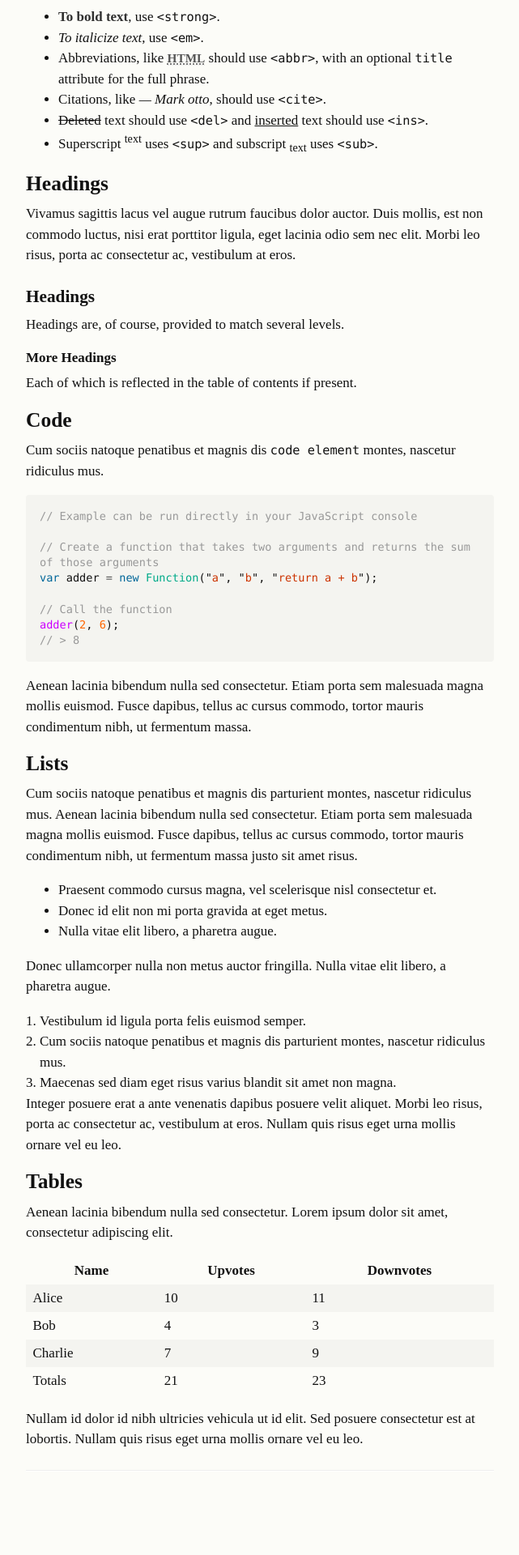
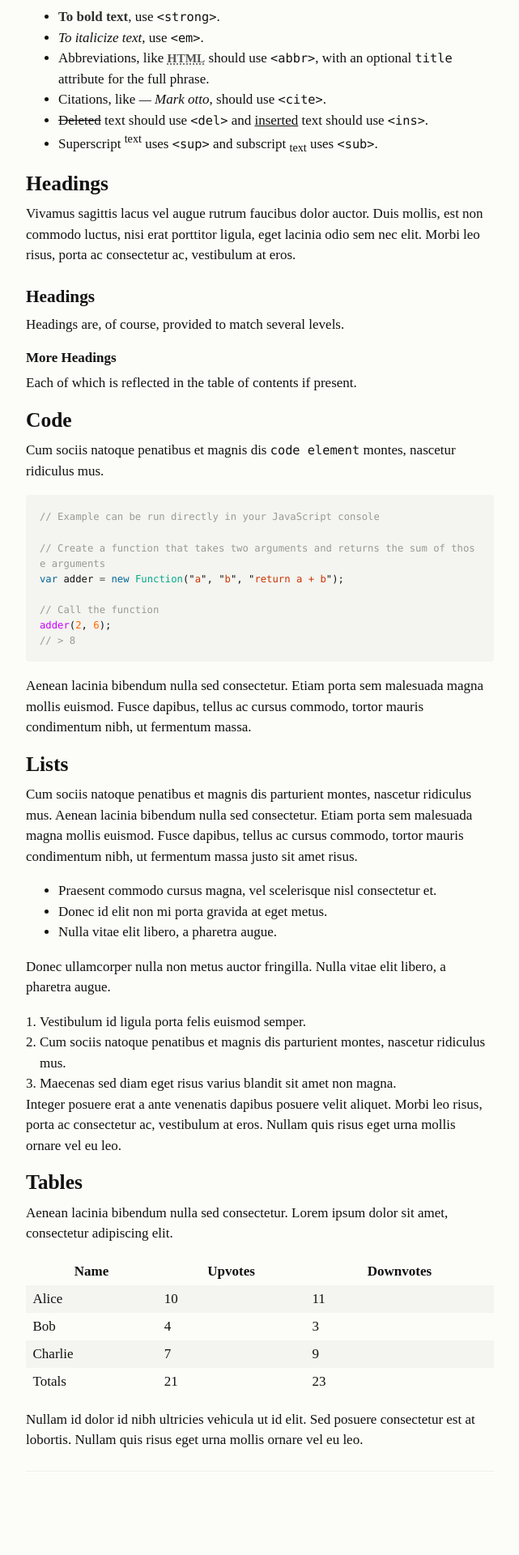
Before and after one commit to cwbaker/doc, a Jekyll site: the page built from example-content.md, in a window 1280 px wide. Shown: the part 683-2603 px from the top of the page at 81% size, without its empty margins (455-1096 px from the left). Built offline with Jekyll 4.4.1, drawn with Linux system fonts in a browser that asks for light colours; some web fonts are replaced.

Commit message:
Reduce font size in code blocks to 90%

```diff
--- a/assets/doc.css
+++ b/assets/doc.css
@@ -163,7 +163,7 @@ pre {
 
 pre code {
   padding: 0;
-  font-size: 100%;
+  font-size: 90%;
   color: inherit;
   background-color: transparent;
 }
```
